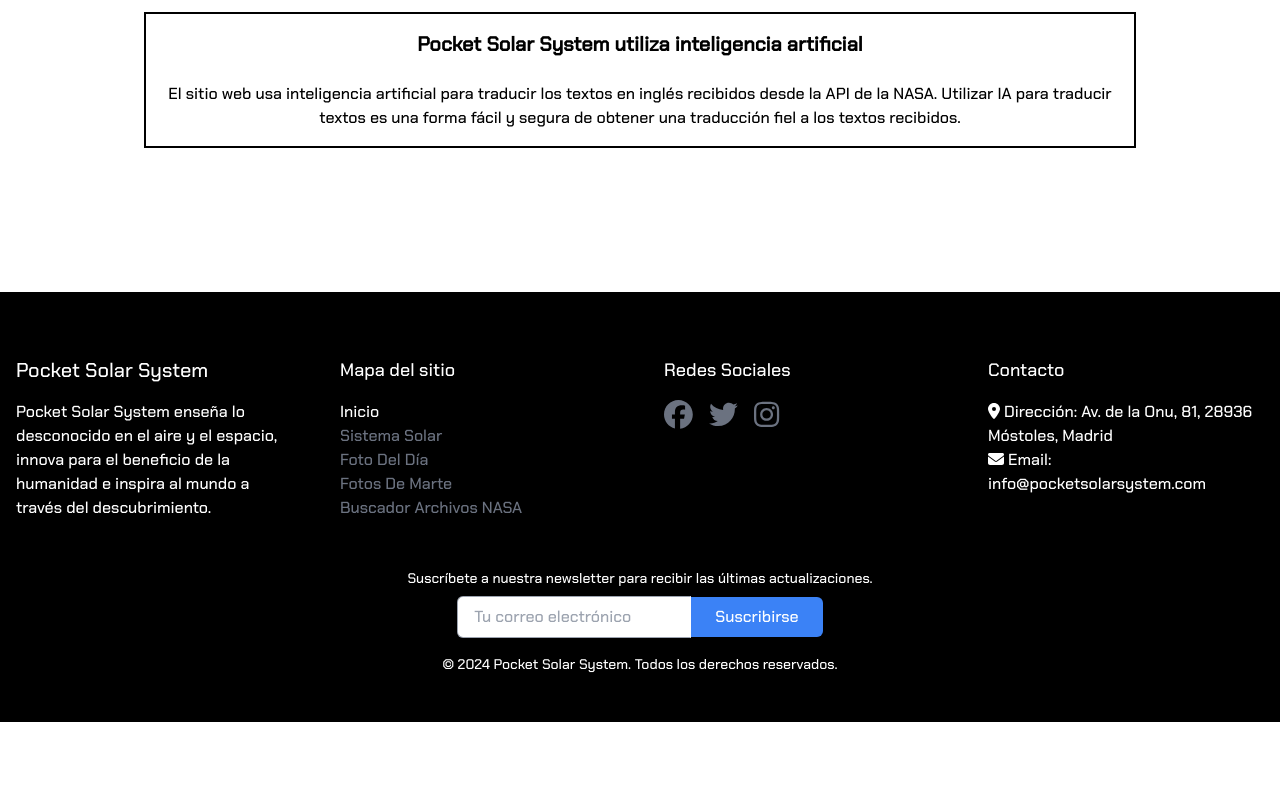
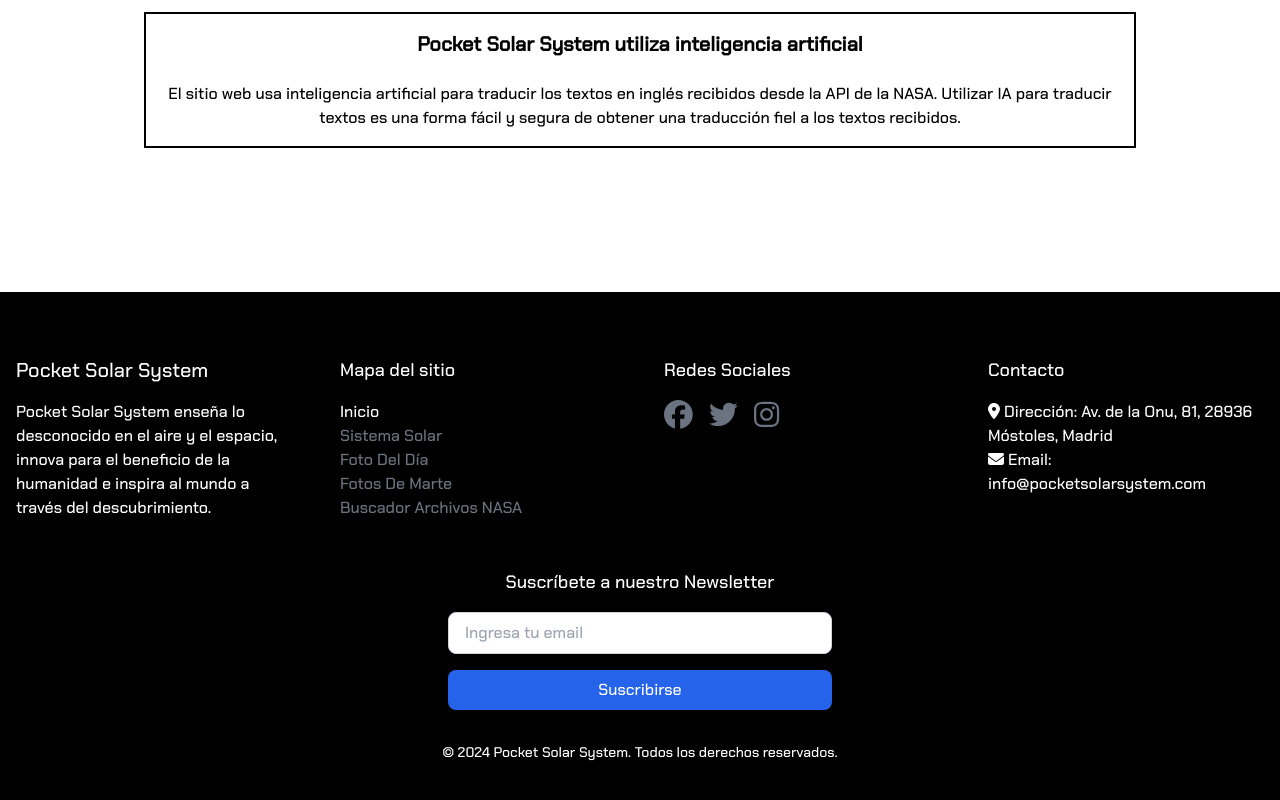
Before and after one commit to PocketSolarSystem/PocketSolarSystem, a Next.js app: page / in a window 1280 px wide. Shown: the part 3442-4242 px from the top of the page. Before the commit the page ends 4164 px from the top, so only its background shows below. Built offline with nearby package versions, Linux system fonts and the light colour scheme.

Commit message:
202405291511

```diff
--- a/package.json
+++ b/package.json
@@ -27,6 +27,7 @@
     "flowbite-react": "^0.8.0",
     "mongoose": "^8.3.4",
     "next": "^14.2.2",
+    "nodemailer": "^6.9.13",
     "nodemon": "^3.1.0",
     "react": "^18.2.0",
     "react-dom": "^18.2.0",
--- a/src/app/api/email/route.ts
+++ /dev/null
@@ -1,18 +0,0 @@
-import { NextResponse } from 'next/server';
-import { Resend } from 'resend';
-import WelcomeEmail from '@/emails/welcome';
-
-const resend = new Resend(process.env.RESEND_API_KEY);
-
-export async function GET() {
-  await resend.emails.send({
-    from: 'onboarding@resend.dev',
-    to: 'floalonso.abad@gmail.com',
-    subject: 'hello world',
-    react: WelcomeEmail(),
-  });
-
-  return NextResponse.json({
-    status: "Ok"
-  })
-}
--- /dev/null
+++ b/src/app/api/send-email/route.ts
@@ -0,0 +1,10 @@
+import { NextResponse } from 'next/server';
+import sendEmail from '../../../libs/sendEmail';
+
+export async function POST(request: any) {
+  const { to, subject } = await request.json();
+
+  sendEmail(to, subject);
+
+  return NextResponse.json({ message: 'Email sent' });
+}
--- /dev/null
+++ b/src/app/api/subscribe/route.ts
@@ -0,0 +1,29 @@
+import { NextResponse } from "next/server";
+import { connectDB } from "../../../libs/mongodb";
+import Subscriber from "../../../models/subscriber";
+import sendEmail from "@/libs/sendEmail";
+
+export async function POST(request:any) {
+  try {
+    await connectDB();
+    const { email } = await request.json();
+
+    if (!email) {
+      return NextResponse.json({ message: "El correo electrónico es obligatorio" }, { status: 400 });
+    }
+
+    const existingSubscriber = await Subscriber.findOne({ email });
+    if (existingSubscriber) {
+      return NextResponse.json({ message: "El correo electrónico ya está suscrito" }, { status: 400 });
+    }
+
+    const newSubscriber = await Subscriber.create({ email });
+
+    // Enviar correo de bienvenida
+    await sendEmail(email, "Bienvenido a nuestro Newsletter");
+
+    return NextResponse.json(newSubscriber);
+  } catch (error) {
+    return NextResponse.json({ message: "Error al suscribirse", error }, { status: 500 });
+  }
+}
--- a/src/app/utilidades/ui/footer.tsx
+++ b/src/app/utilidades/ui/footer.tsx
@@ -17,6 +17,7 @@ import {
   faCertificate,
 } from "@fortawesome/free-solid-svg-icons";
 import { faMapMarkerAlt, faEnvelope } from "@fortawesome/free-solid-svg-icons";
+import SubscribeForm from "./newsletterForm";
 
 const Footer = () => {
   const pathname = usePathname();
@@ -164,27 +165,8 @@ const Footer = () => {
         </div>
       </div>
       <div className="mt-8 text-center">
-        <div className="mb-4">
-          <p className="text-sm mb-2">
-            Suscríbete a nuestra newsletter para recibir las últimas
-            actualizaciones.
-          </p>
-          <form className="flex items-center justify-center">
-            <input
-              type="email"
-              placeholder="Tu correo electrónico"
-              className="px-4 py-2 border border-gray-400 rounded-l-md focus:outline-none focus:ring focus:border-blue-300"
-              style={{ borderRightColor: "transparent" }}
-            />
-            <button
-              type="submit"
-              className="bg-blue-500 text-white px-6 py-2 rounded-r-md focus:outline-none focus:ring focus:border-blue-300 hover:bg-blue-600"
-            >
-              Suscribirse
-            </button>
-          </form>
-        </div>
-        <p className="text-sm">
+        <SubscribeForm />
+        <p className="text-sm mt-8">
           &copy; 2024 Pocket Solar System. Todos los derechos reservados.
         </p>
         {/* <div className="flex justify-center items-center mt-4">
--- /dev/null
+++ b/src/app/utilidades/ui/newsletterForm.tsx
@@ -0,0 +1,53 @@
+import React, { useState } from "react";
+
+const SubscribeForm = () => {
+  const [email, setEmail] = useState("");
+  const [error, setError] = useState("");
+
+  const handleSubmit = async (e: any) => {
+    e.preventDefault();
+    setError(""); // Clear any previous error
+
+    const response = await fetch("/api/subscribe", {
+      method: "POST",
+      headers: {
+        "Content-Type": "application/json",
+      },
+      body: JSON.stringify({ email }),
+    });
+
+    if (response.ok) {
+      console.log("Correo enviado y suscripción exitosa");
+    } else {
+      const result = await response.json();
+      setError(result.message || "Error al enviar el correo");
+    }
+  };
+
+  return (
+    <div className="w-full max-w-sm mx-auto">
+      <h4 className="text-lg mb-4 text-center">
+        Suscríbete a nuestro Newsletter
+      </h4>
+      <form onSubmit={handleSubmit} className="flex flex-col space-y-4">
+        <input
+          type="email"
+          value={email}
+          onChange={(e) => setEmail(e.target.value)}
+          placeholder="Ingresa tu email"
+          required
+          className="w-full px-4 py-2 text-gray-900 border border-gray-300 rounded-lg focus:ring-2 focus:ring-blue-500 focus:border-transparent"
+        />
+        {error && <p className="text-red-500 text-sm">{error}</p>}
+        <button
+          type="submit"
+          className="w-full px-4 py-2 text-white bg-blue-600 rounded-lg hover:bg-blue-700 focus:outline-none focus:ring-2 focus:ring-blue-500 focus:ring-offset-2"
+        >
+          Suscribirse
+        </button>
+      </form>
+    </div>
+  );
+};
+
+export default SubscribeForm;
--- /dev/null
+++ b/src/libs/sendEmail.js
@@ -0,0 +1,34 @@
+const nodemailer = require("nodemailer");
+
+const ReactDOMServer = require("react-dom/server");
+const React = require("react");
+const WelcomeEmail = require("../emails/welcome").default;
+
+const transporter = nodemailer.createTransport({
+  service: "gmail",
+  auth: {
+    user: process.env.EMAIL_USER,
+    pass: process.env.EMAIL_PASS,
+  },
+});
+
+const sendEmail = (to, subject) => {
+  const htmlContent = ReactDOMServer.renderToStaticMarkup(<WelcomeEmail />);
+
+  const mailOptions = {
+    from: "pocketsolarsystem@gmail.com",
+    to,
+    subject,
+    html: htmlContent,
+  };
+
+  transporter.sendMail(mailOptions, (error, info) => {
+    if (error) {
+      console.log(error);
+    } else {
+      console.log("Email sent: " + info.response);
+    }
+  });
+};
+
+module.exports = sendEmail;
--- /dev/null
+++ b/src/models/subscriber.js
@@ -0,0 +1,16 @@
+import mongoose from "mongoose";
+
+const subscriberSchema = new mongoose.Schema({
+  email: {
+    type: String,
+    required: true,
+    unique: true,
+  },
+  subscribedAt: {
+    type: Date,
+    default: Date.now,
+  },
+});
+
+export default mongoose.models.Subscriber ||
+  mongoose.model("Subscriber", subscriberSchema);
```
Also changed, not shown: 2 other files (tests, documents, lock files or other folders).
